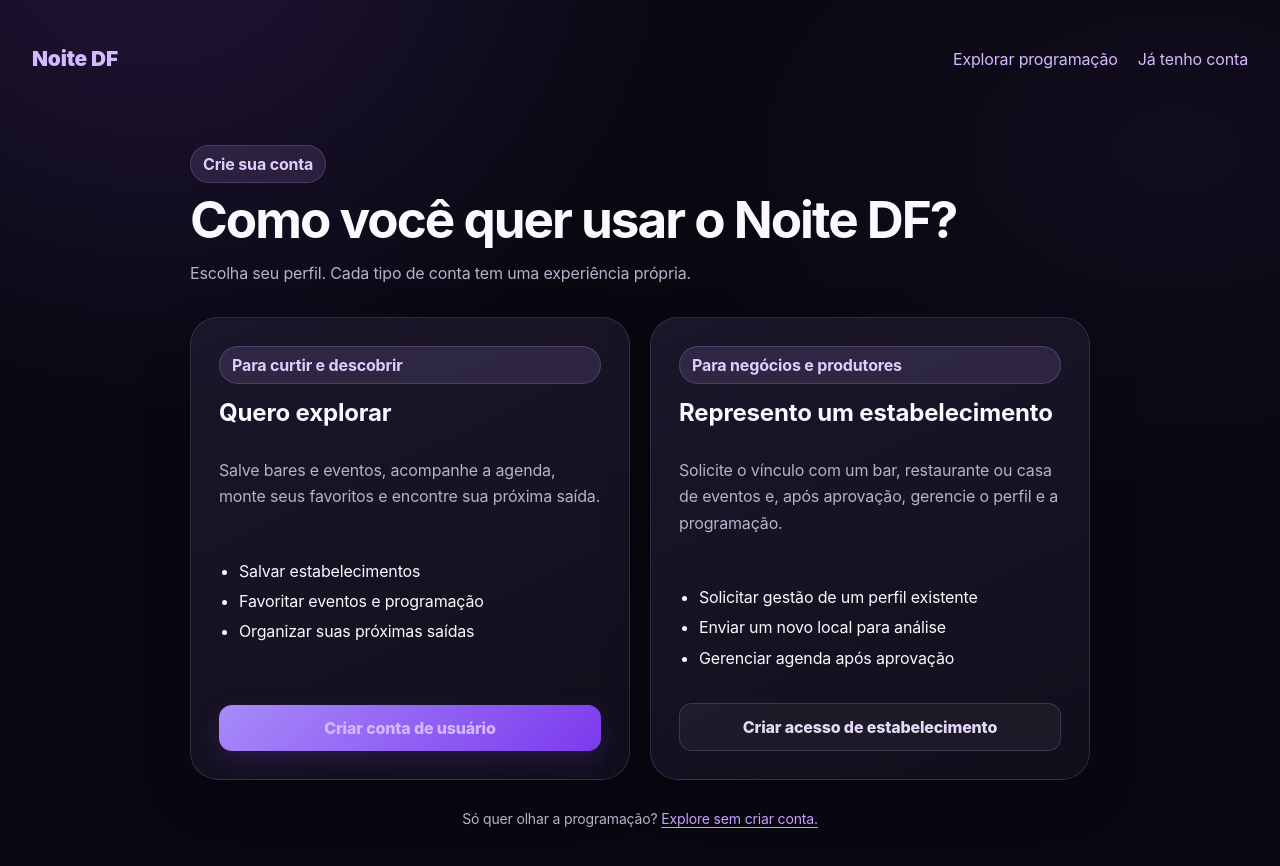
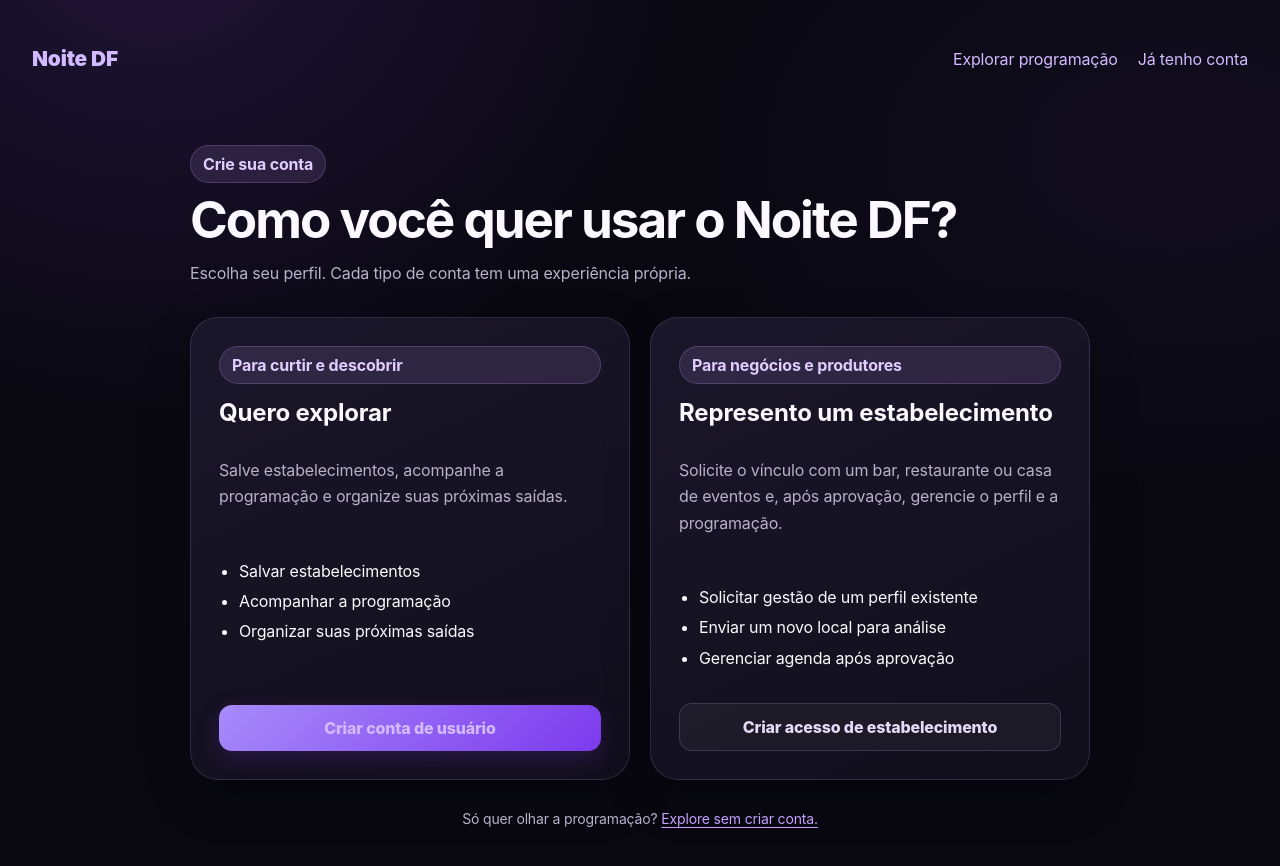
Before and after one commit to leonardodutrards-del/noite-df, a Next.js app: page /cadastro in a window 1280 px wide. Shown: the top 866 px of the page. Built offline with nearby package versions, Linux system fonts and the light colour scheme; no server answers.

Commit message:
Ajustar benefícios de conta ao escopo atual

```diff
--- a/app/cadastro/page.tsx
+++ b/app/cadastro/page.tsx
@@ -11,8 +11,8 @@ export default function CadastroPage() {
         <div className="grid" style={{ gridTemplateColumns: 'repeat(auto-fit, minmax(min(100%, 280px), 1fr))', gap: 20, marginTop: 30 }}>
           <article className="panel" style={{ padding: 28, display: 'flex', flexDirection: 'column', gap: 14 }}>
             <span className="badge">Para curtir e descobrir</span><h2 style={{ margin: 0 }}>Quero explorar</h2>
-            <p style={{ lineHeight: 1.65, color: 'var(--muted)' }}>Salve bares e eventos, acompanhe a agenda, monte seus favoritos e encontre sua próxima saída.</p>
-            <ul style={{ paddingLeft: 20, lineHeight: 1.9 }}><li>Salvar estabelecimentos</li><li>Favoritar eventos e programação</li><li>Organizar suas próximas saídas</li></ul>
+            <p style={{ lineHeight: 1.65, color: 'var(--muted)' }}>Salve estabelecimentos, acompanhe a programação e organize suas próximas saídas.</p>
+            <ul style={{ paddingLeft: 20, lineHeight: 1.9 }}><li>Salvar estabelecimentos</li><li>Acompanhar a programação</li><li>Organizar suas próximas saídas</li></ul>
             <Link className="button" href="/cadastro/usuario" style={{ textAlign: 'center', marginTop: 'auto' }}>Criar conta de usuário</Link>
           </article>
           <article className="panel" style={{ padding: 28, display: 'flex', flexDirection: 'column', gap: 14 }}>
```
